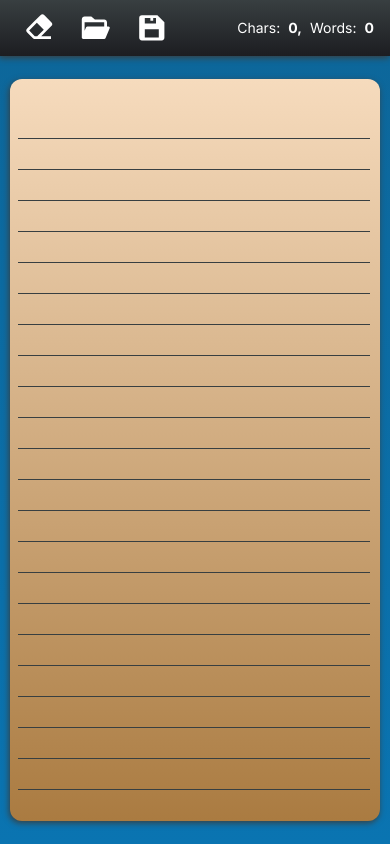
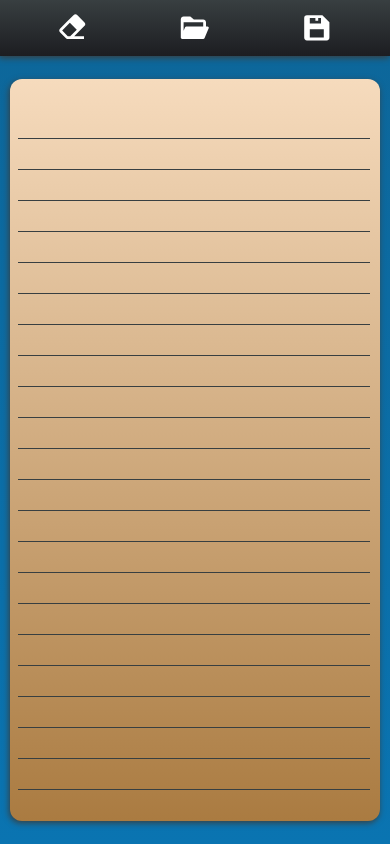
Before and after one commit to patrickgunnar/thorpad-app, a Next.js app: page / in a window 390 px wide. Built offline with nearby package versions, Linux system fonts and the light colour scheme.

Commit message:
refactor: improved responsivity

```diff
--- a/src/components/toolbar/Toolbar.tsx
+++ b/src/components/toolbar/Toolbar.tsx
@@ -37,12 +37,12 @@ const Toolbar = () => {
                     Thorpad
                 </label>
             </div>
-            <div className="box-border flex gap-2 justify-center items-center h-full w-fit">
+            <div className="box-border flex gap-2 justify-center items-center h-full w-full md:w-fit">
                 {tools.map(({ id, name, icon }) => (
                     <ToolItem key={id} id={id} name={name} icon={icon} onClick={handleTools} />
                 ))}
             </div>
-            <div className="box-border flex gap-2 justify-center items-center h-full w-fit">
+            <div className="box-border hidden md:flex gap-2 justify-center items-center h-full w-fit">
                 <ToolValues words={words} chars={chars} />
             </div>
         </div>
```
